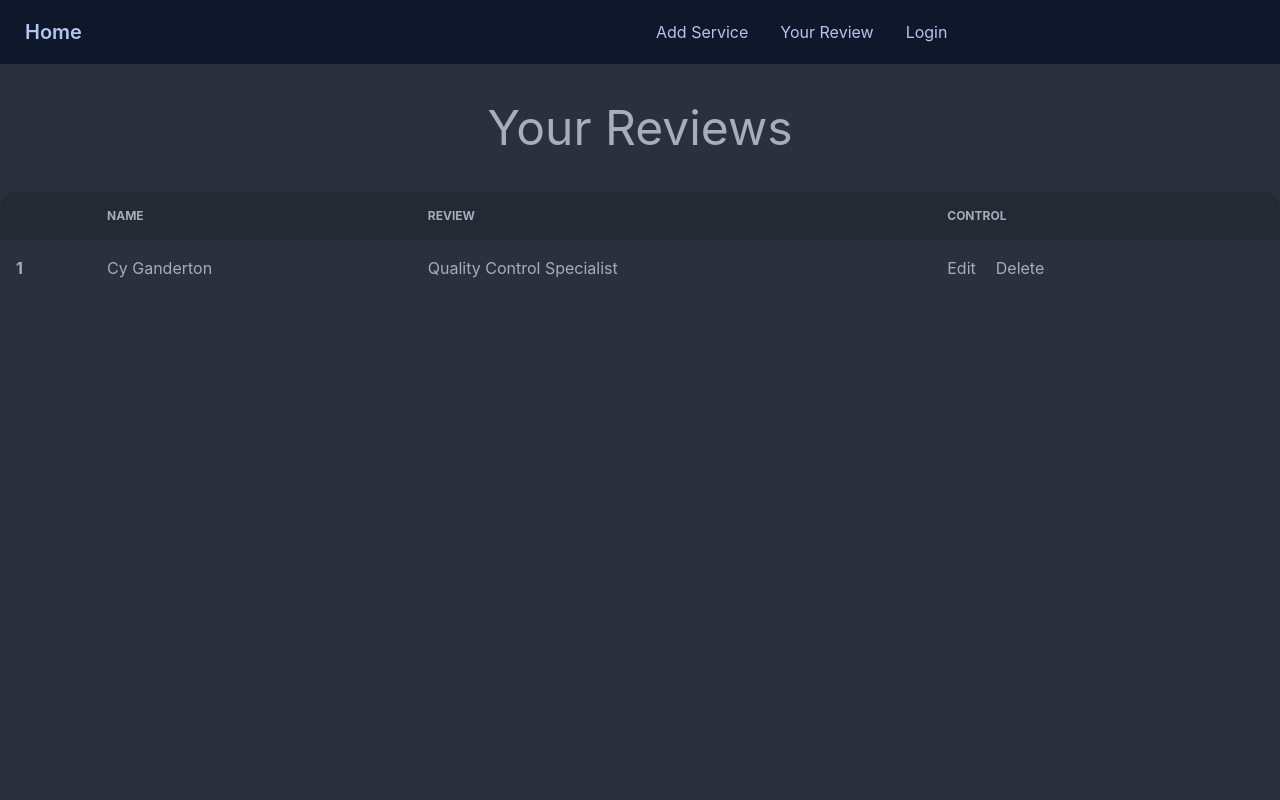
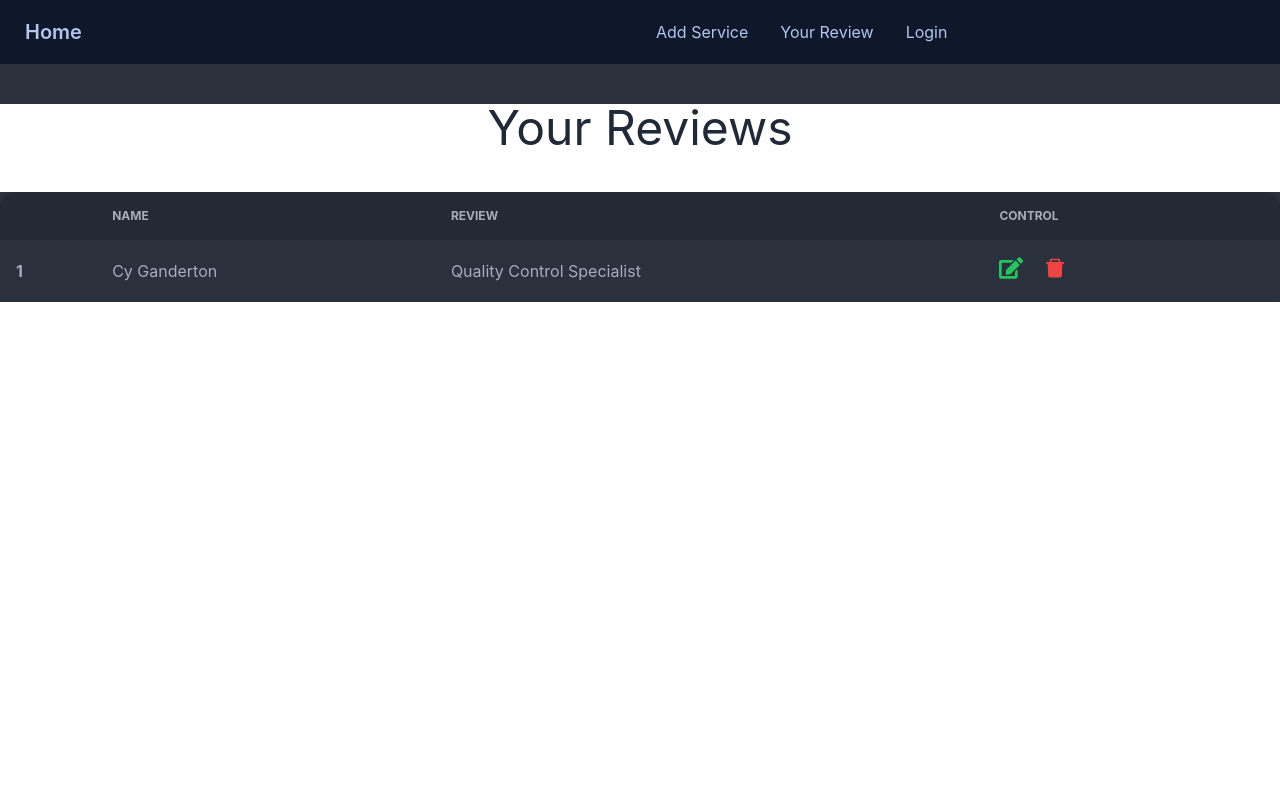
Before and after one commit to Ronnie038/marketing-expert-client, a React (Create React App) app: page /myReviews in a window 1280 px wide. Shown: the top 800 px of the page. Built offline with nearby package versions, Linux system fonts and the light colour scheme.

Commit message:
review edit and delete icon added

```diff
--- a/package.json
+++ b/package.json
@@ -10,6 +10,7 @@
     "firebase": "^9.13.0",
     "react": "^18.2.0",
     "react-dom": "^18.2.0",
+    "react-icons": "^4.6.0",
     "react-router-dom": "^6.4.3",
     "react-scripts": "5.0.1",
     "web-vitals": "^2.1.4"
--- a/src/pages/MyReviews/MyReviews.js
+++ b/src/pages/MyReviews/MyReviews.js
@@ -1,32 +1,11 @@
 import React from 'react';
+import MySingleReview from './MySingleReview';
 
 const MyReviews = () => {
 	return (
-		<div data-theme='dark' className=' min-h-screen'>
+		<div data-theme='light' className=' min-h-screen'>
 			<h1 className='text-5xl my-10'>Your Reviews</h1>
-			<div className='overflow-x-auto'>
-				<table className='table w-full'>
-					<thead>
-						<tr>
-							<th></th>
-							<th>Name</th>
-							<th>Review</th>
-							<th>Control</th>
-						</tr>
-					</thead>
-					<tbody>
-						<tr>
-							<th>1</th>
-							<td>Cy Ganderton</td>
-							<td>Quality Control Specialist</td>
-							<td>
-								<button>Edit</button>
-								<button className='mx-5'>Delete</button>
-							</td>
-						</tr>
-					</tbody>
-				</table>
-			</div>
+			<MySingleReview />
 		</div>
 	);
 };
--- /dev/null
+++ b/src/pages/MyReviews/MySingleReview.js
@@ -0,0 +1,39 @@
+import React from 'react';
+import { FaEdit } from 'react-icons/fa';
+import { AiFillDelete } from 'react-icons/ai';
+
+const MySingleReview = () => {
+	return (
+		<div data-theme='dark'>
+			<div className='overflow-x-auto'>
+				<table className='table w-full'>
+					<thead>
+						<tr>
+							<th></th>
+							<th>Name</th>
+							<th>Review</th>
+							<th>Control</th>
+						</tr>
+					</thead>
+					<tbody>
+						<tr>
+							<th>1</th>
+							<td>Cy Ganderton</td>
+							<td>Quality Control Specialist</td>
+							<td>
+								<button className='text-2xl text-green-500'>
+									<FaEdit />
+								</button>
+								<button className='mx-5 text-red-500 text-2xl'>
+									<AiFillDelete />
+								</button>
+							</td>
+						</tr>
+					</tbody>
+				</table>
+			</div>
+		</div>
+	);
+};
+
+export default MySingleReview;
```
Also changed, not shown: 1 other file (tests, documents, lock files or other folders).
